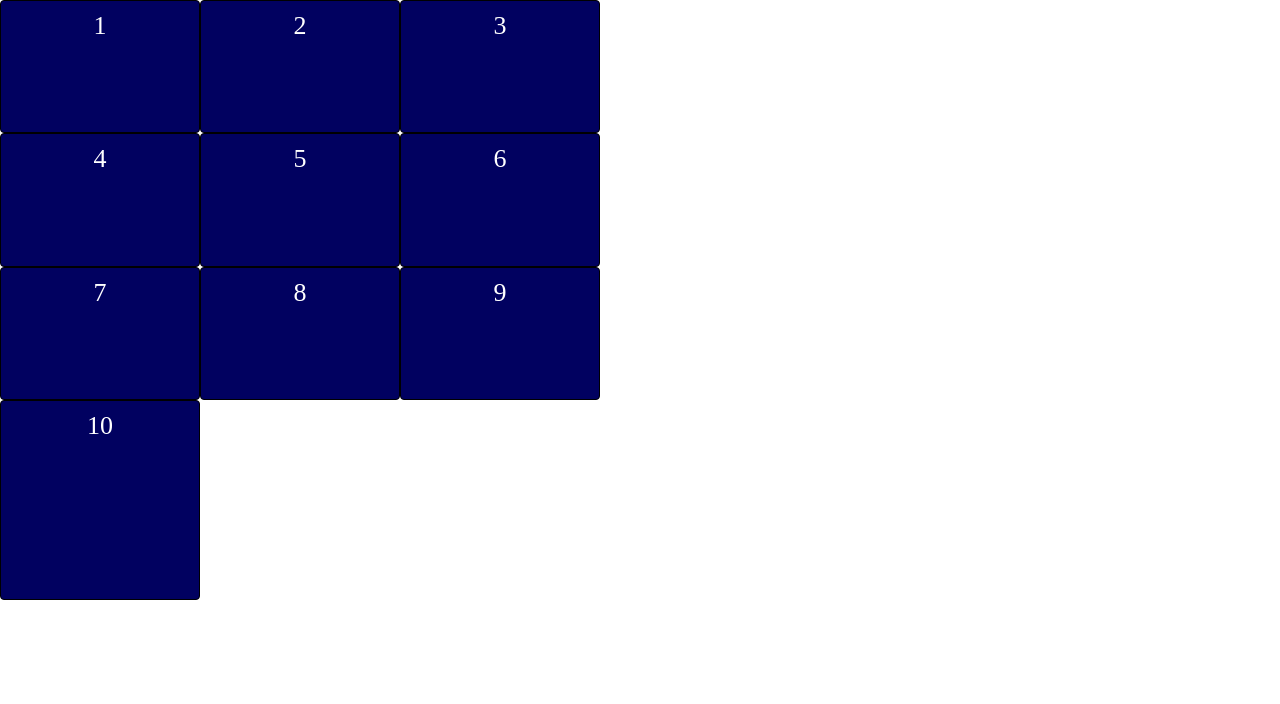
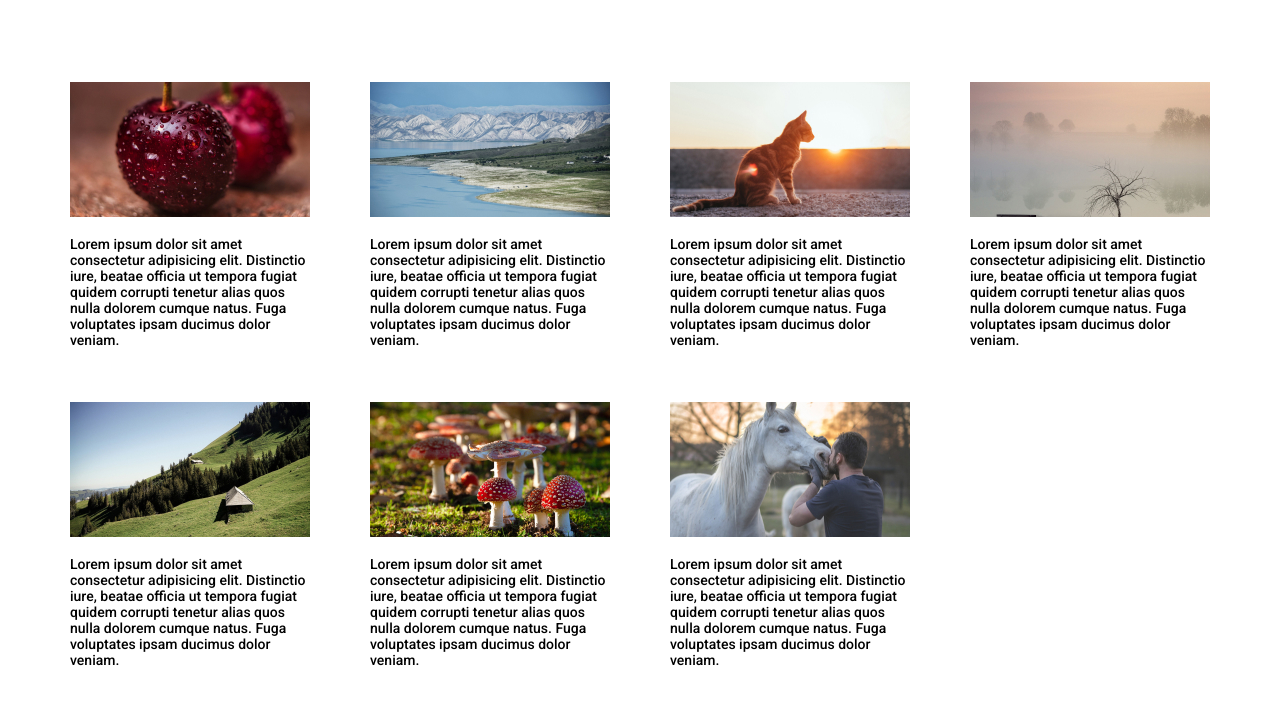
Before and after one commit to KseniaRazheva/summary, a plain HTML site: page index.html in a window 1280 px wide. Drawn offline with Linux system fonts and the light colour scheme.

Commit message:
update css grid example l.75

```diff
--- a/index.html
+++ b/index.html
@@ -4,20 +4,39 @@
     <meta charset="UTF-8">
     <meta name="viewport" content="width=device-width, initial-scale=1.0">
     <title>CSS Grid</title>
-    <link rel="stylesheet" href="css/style.css">
+    <link rel="preconnect" href="https://fonts.googleapis.com"><link rel="preconnect" href="https://fonts.gstatic.com" crossorigin><link href="https://fonts.googleapis.com/css2?family=Roboto:wght@500&display=swap" rel="stylesheet">
+    <link rel="stylesheet" href="css/style.min.css">
 </head>
 <body>
     <div class="grid-container">
-        <div class="grid-elem">1</div>
-        <div class="grid-elem">2</div>
-        <div class="grid-elem">3</div>
-        <div class="grid-elem">4</div>
-        <div class="grid-elem">5</div>
-        <div class="grid-elem">6</div>
-        <div class="grid-elem">7</div>
-        <div class="grid-elem">8</div>
-        <div class="grid-elem">9</div>
-        <div class="grid-elem">10</div>
+        <div class="grid-elem">
+            <img src="img/1-cherries.jpg" alt="img" class="qrid-elem__img">
+            <div class="grid-elem__descr">Lorem ipsum dolor sit amet consectetur adipisicing elit. Distinctio iure, beatae officia ut tempora fugiat quidem corrupti tenetur alias quos nulla dolorem cumque natus. Fuga voluptates ipsam ducimus dolor veniam.</div>
+        </div>
+        <div class="grid-elem">
+            <img src="img/2-kyrgyzstan.jpg" alt="img" class="qrid-elem__img">
+            <div class="grid-elem__descr">Lorem ipsum dolor sit amet consectetur adipisicing elit. Distinctio iure, beatae officia ut tempora fugiat quidem corrupti tenetur alias quos nulla dolorem cumque natus. Fuga voluptates ipsam ducimus dolor veniam.</div>
+        </div>
+        <div class="grid-elem">
+            <img src="img/3-cat.jpg" alt="img" class="qrid-elem__img">
+            <div class="grid-elem__descr">Lorem ipsum dolor sit amet consectetur adipisicing elit. Distinctio iure, beatae officia ut tempora fugiat quidem corrupti tenetur alias quos nulla dolorem cumque natus. Fuga voluptates ipsam ducimus dolor veniam.</div>
+        </div>
+        <div class="grid-elem">
+            <img src="img/4-fog.jpg" alt="img" class="qrid-elem__img">
+            <div class="grid-elem__descr">Lorem ipsum dolor sit amet consectetur adipisicing elit. Distinctio iure, beatae officia ut tempora fugiat quidem corrupti tenetur alias quos nulla dolorem cumque natus. Fuga voluptates ipsam ducimus dolor veniam.</div>
+        </div>
+        <div class="grid-elem">
+            <img src="img/5-switzerland.jpg" alt="img" class="qrid-elem__img">
+            <div class="grid-elem__descr">Lorem ipsum dolor sit amet consectetur adipisicing elit. Distinctio iure, beatae officia ut tempora fugiat quidem corrupti tenetur alias quos nulla dolorem cumque natus. Fuga voluptates ipsam ducimus dolor veniam.</div>
+        </div>
+        <div class="grid-elem">
+            <img src="img/6-mushroom.jpg" alt="img" class="qrid-elem__img">
+            <div class="grid-elem__descr">Lorem ipsum dolor sit amet consectetur adipisicing elit. Distinctio iure, beatae officia ut tempora fugiat quidem corrupti tenetur alias quos nulla dolorem cumque natus. Fuga voluptates ipsam ducimus dolor veniam.</div>
+        </div>
+        <div class="grid-elem">
+            <img src="img/7-arabian-horse.jpg" alt="img" class="qrid-elem__img">
+            <div class="grid-elem__descr">Lorem ipsum dolor sit amet consectetur adipisicing elit. Distinctio iure, beatae officia ut tempora fugiat quidem corrupti tenetur alias quos nulla dolorem cumque natus. Fuga voluptates ipsam ducimus dolor veniam.</div>
+        </div>
     </div>
 </body>
 </html>
--- /dev/null
+++ b/sass/style.scss
@@ -0,0 +1,28 @@
+* {
+    box-sizing: border-box;
+    margin: 0;
+    padding: 0;
+    font-family: 'Roboto', sans-serif;
+}
+
+.grid-container {
+    width: 1140px;
+    margin: 82px auto 0 auto;
+    display: grid;
+    grid-template-columns: repeat(4, 240px);
+    grid-template-rows: repeat(2, 260px);
+    grid-auto-rows: 260px;
+    gap: 60px;
+}
+
+.grid-elem {
+    &__img {
+        width: 100%;
+    }
+    &__descr {
+        margin-top: 15px;
+        font-weight: 500;
+        font-size: 14px;
+        line-height: 16px;
+    }
+}
```
Also changed, not shown: css/style.min.css (added), img/1-cherries.jpg (added), img/2-kyrgyzstan.jpg (added), img/3-cat.jpg (added), img/4-fog.jpg (added), img/5-switzerland.jpg (added), img/6-mushroom.jpg (added), img/7-arabian-horse.jpg (added), 1 other file.
